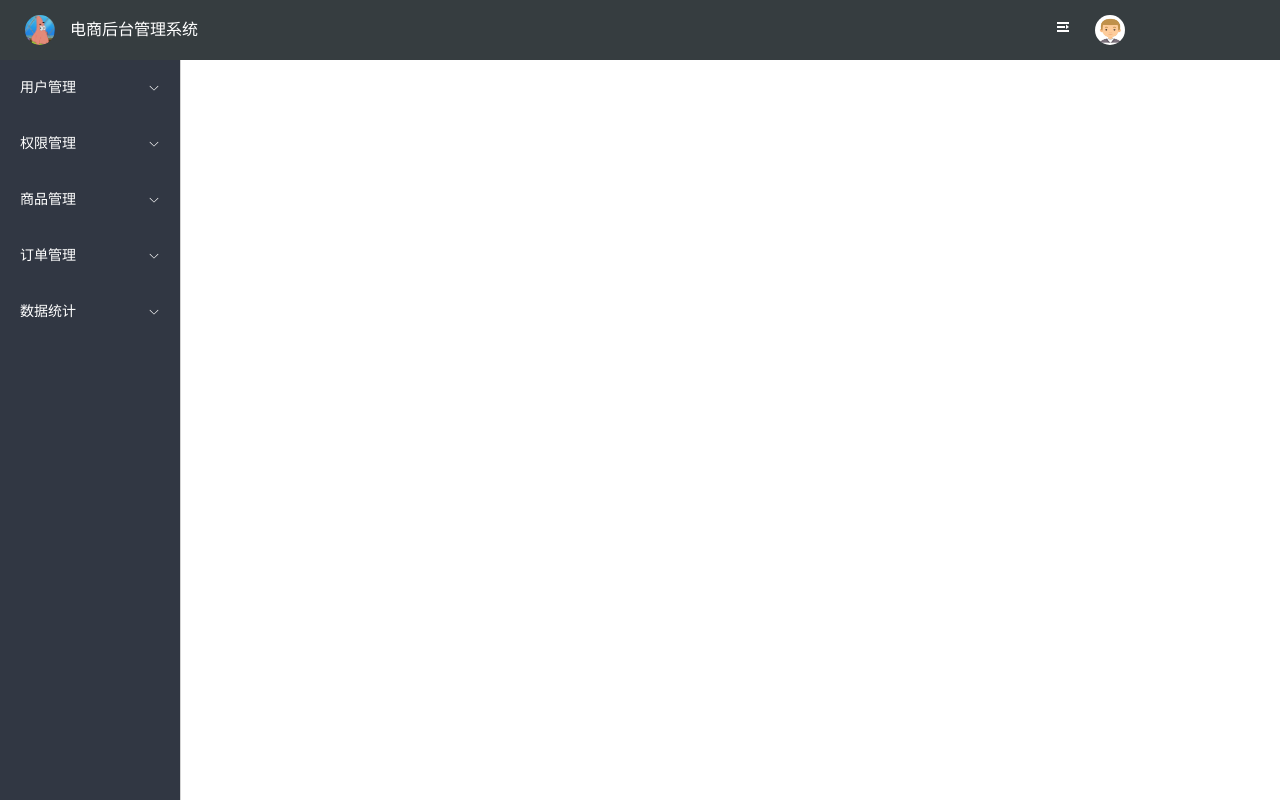
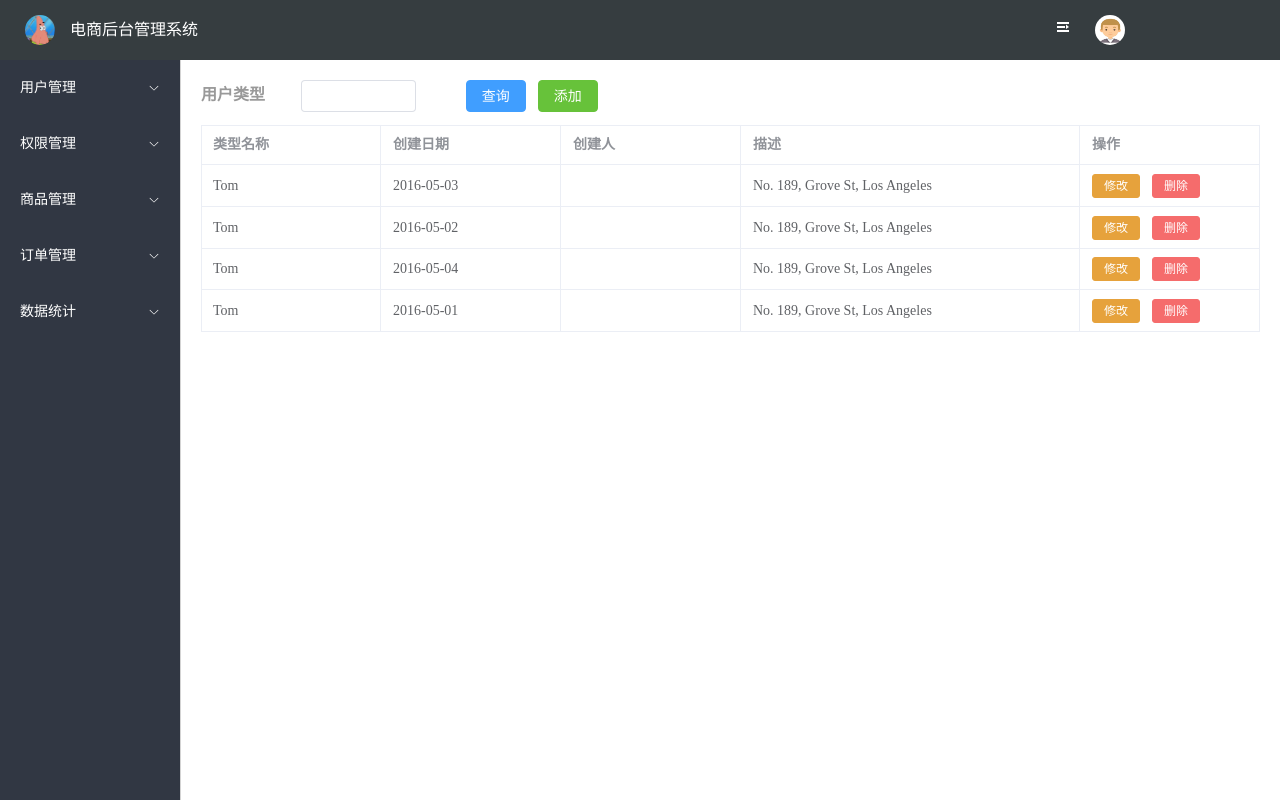
Before and after one commit to robert-jx/online-retailers, a Vue app: page /user-manage/type in a window 1280 px wide. Built offline with nearby package versions, Linux system fonts and the light colour scheme.

Commit message:
add the show part of user-type page

```diff
--- a/src/views/user-manage/user-type/index.vue
+++ b/src/views/user-manage/user-type/index.vue
@@ -1,11 +1,115 @@
 <template>
-    <div>
+    <section class="user-type">
+        <section class="search-bar">
+            <section class="item">
+                <section class="title">用户类型</section>
+                <section class="item-content">
+                    <el-input></el-input>
+                </section>
+            </section>
+            <section class="item">
+                <el-button type="primary">查询</el-button>
+                <el-button type="success">添加</el-button>
+            </section>
+        </section>
+        <section class="content">
+            <el-table :data="tableData" border style="width: 100%">
+                <el-table-column prop="name" label="类型名称" width="180" />
+                <el-table-column prop="date" label="创建日期" width="180" />
+                <el-table-column prop="createBy" label="创建人" width="180" />
+                <el-table-column prop="address" label="描述" />
+                <el-table-column prop="action" label="操作" width="180">
+                    <template #default="scope">
+                        <el-button size="small" type="warning" @click="toEdit(scope.row)">修改</el-button>
 
-    </div>
+                        <el-popconfirm width="220" confirm-button-text="确定" cancel-button-text="取消" :icon="InfoFilled"
+                            icon-color="#626AEF" title="确认删除" @confirm="toDelete(scope.row)" @cancel="cancelEvent">
+                            <template #reference>
+                                <el-button size="small" type="danger">删除</el-button></template>
+                        </el-popconfirm>
+                    </template>
+                </el-table-column>
+            </el-table>
+        </section>
+    </section>
 </template>
 
 <script setup lang="ts">
+import { InfoFilled } from '@element-plus/icons-vue'
+const tableData = [
+    {
+        date: '2016-05-03',
+        name: 'Tom',
+        address: 'No. 189, Grove St, Los Angeles',
+    },
+    {
+        date: '2016-05-02',
+        name: 'Tom',
+        address: 'No. 189, Grove St, Los Angeles',
+    },
+    {
+        date: '2016-05-04',
+        name: 'Tom',
+        address: 'No. 189, Grove St, Los Angeles',
+    },
+    {
+        date: '2016-05-01',
+        name: 'Tom',
+        address: 'No. 189, Grove St, Los Angeles',
+    },
+]
 
+// table操作
+const toEdit = (row: object) => {
+    console.log(row);
+
+}
+const toDelete = (row: object) => {
+    console.log(row);
+
+}
+const cancelEvent = () => {
+    console.log('cancel!')
+}
 </script>
 
-<style scoped></style>
+<style lang="scss" scoped>
+.user-type {
+    width: 100%;
+    height: 100%;
+    padding: 20px;
+    box-sizing: border-box;
+
+    .search-bar {
+        width: 100%;
+        height: 30px;
+        display: flex;
+
+        .item {
+            width: 25%;
+            height: 100%;
+            display: flex;
+            line-height: 30px;
+
+            .title {
+                height: 100%;
+                width: 100px;
+                font-size: 16px;
+                font-weight: bold;
+                color: #999;
+            }
+
+            .item-content {
+                width: calc(100% - 150px);
+                height: 100%;
+            }
+        }
+    }
+
+    .content {
+        width: 100%;
+        height: calc(100% - 90px);
+        margin: 15px 0;
+    }
+}
+</style>
```
Also changed, not shown: 2 other files (tests, documents, lock files or other folders).
